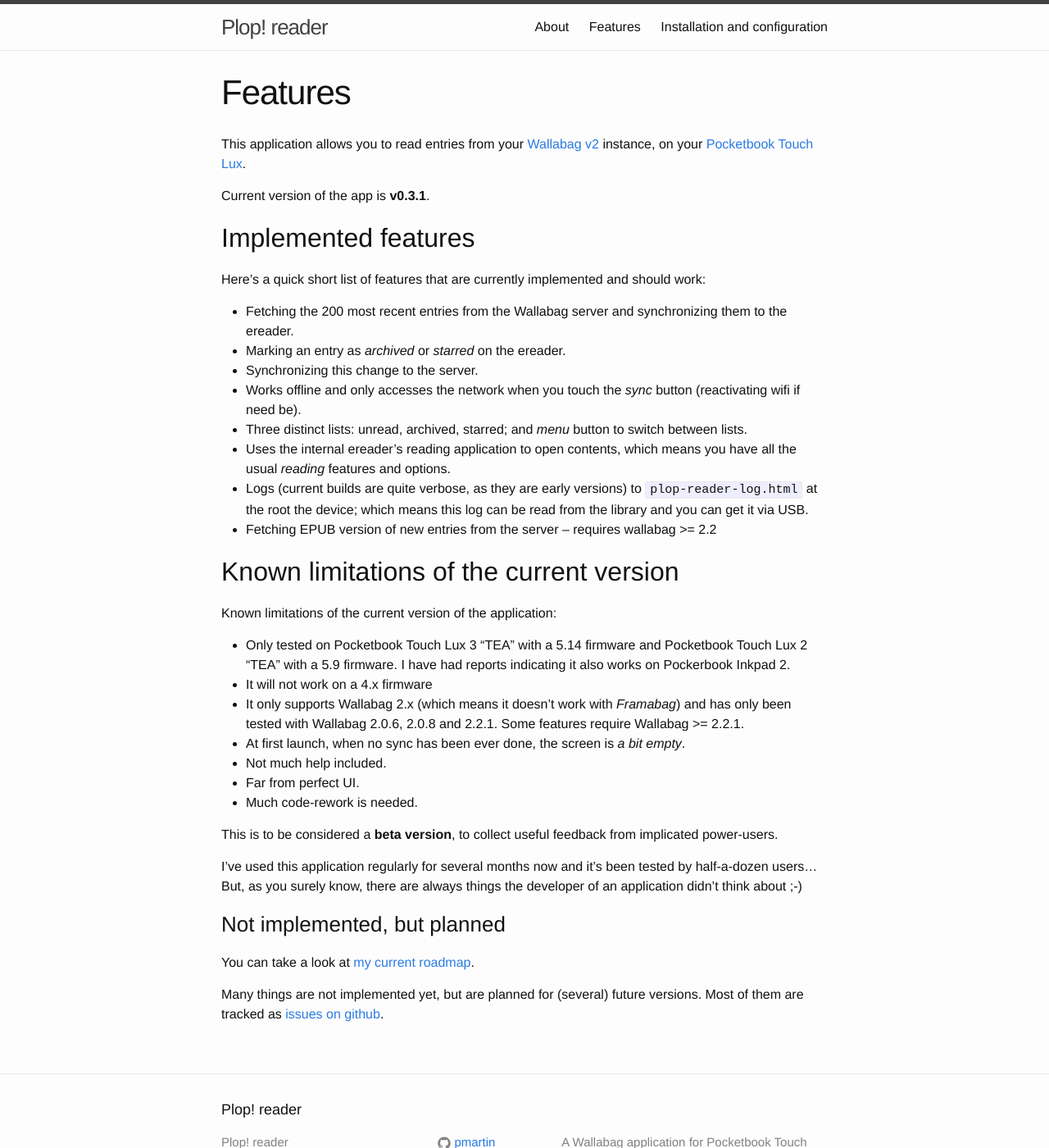
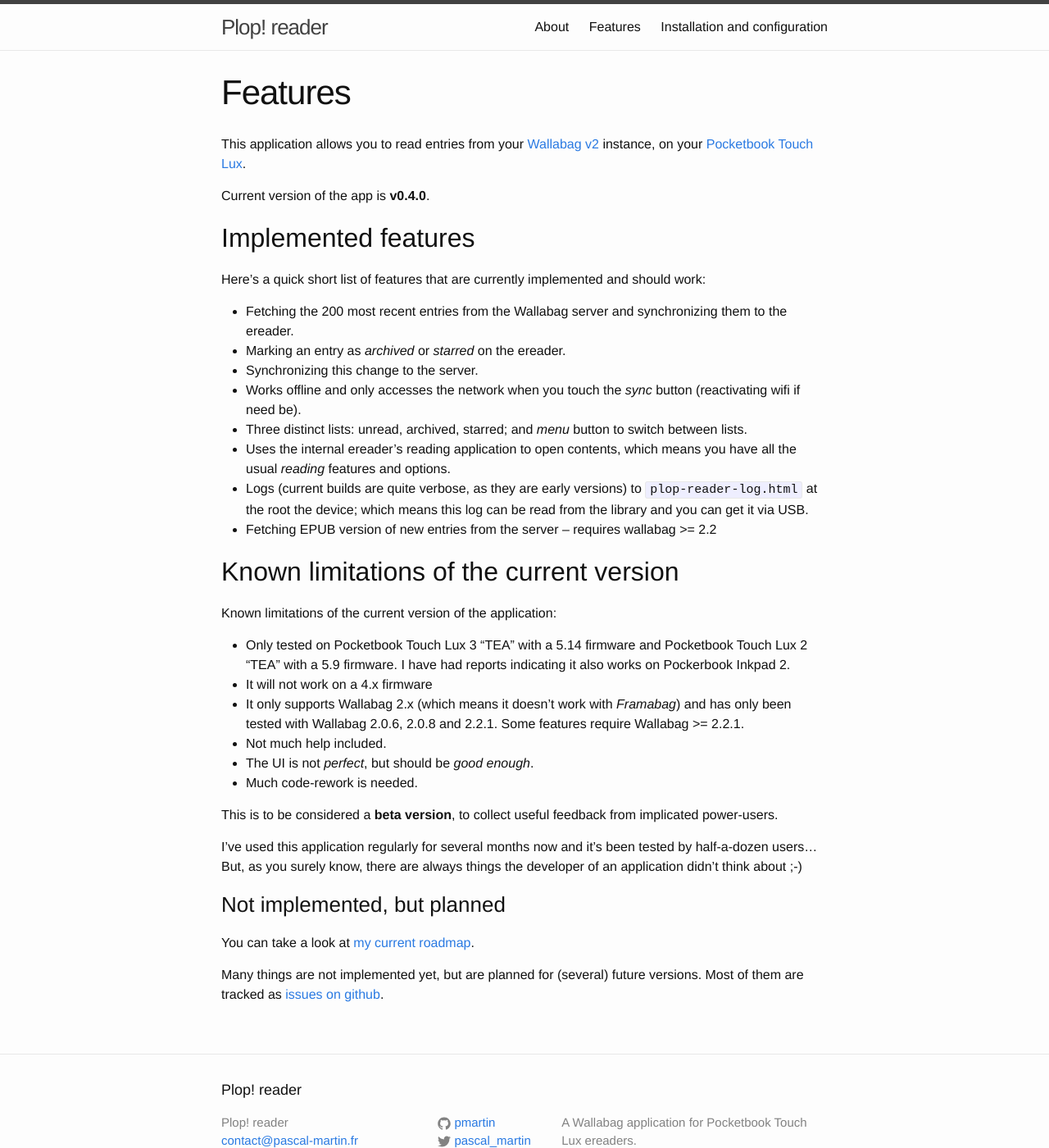
Before and after one commit to pmartin/plop-reader, a Jekyll site: the page built from docs/features.md, in a window 1280 px wide and 1400 px high. Shown: the whole window at 82% size. Built offline with Jekyll 4.4.1, drawn with Linux system fonts in a browser that asks for light colours.

Commit message:
Features: update with v0.4.0

```diff
--- a/docs/features.md
+++ b/docs/features.md
@@ -6,7 +6,7 @@
 
 This application allows you to read entries from your [Wallabag v2](https://www.wallabag.org/) instance, on your [Pocketbook Touch Lux](http://www.pocketbook-int.com/fr/products/pocketbook-touch-lux-3).
 
-Current version of the app is **v0.3.1**.
+Current version of the app is **v0.4.0**.
 
 
 ## Implemented features
@@ -30,9 +30,8 @@
  * Only tested on Pocketbook Touch Lux 3 "TEA" with a 5.14 firmware and Pocketbook Touch Lux 2 "TEA" with a 5.9 firmware. I have had reports indicating it also works on Pockerbook Inkpad 2.
  * It will not work on a 4.x firmware
  * It only supports Wallabag 2.x (which means it doesn't work with *Framabag*) and has only been tested with Wallabag 2.0.6, 2.0.8 and 2.2.1. Some features require Wallabag >= 2.2.1.
- * At first launch, when no sync has been ever done, the screen is *a bit empty*.
  * Not much help included.
- * Far from perfect UI.
+ * The UI is not *perfect*, but should be *good enough*.
  * Much code-rework is needed.
 
 This is to be considered a **beta version**, to collect useful feedback from implicated power-users.
```
